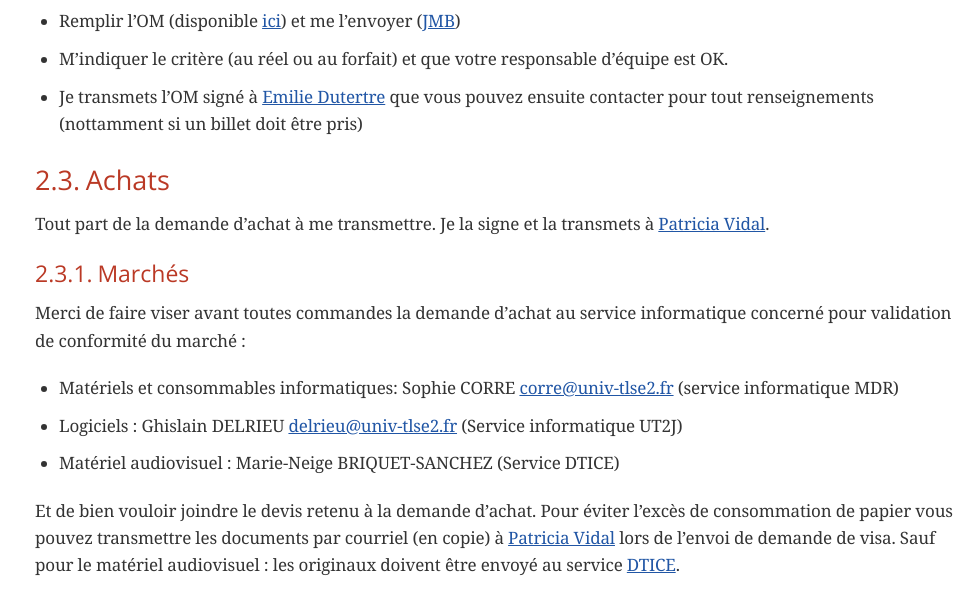
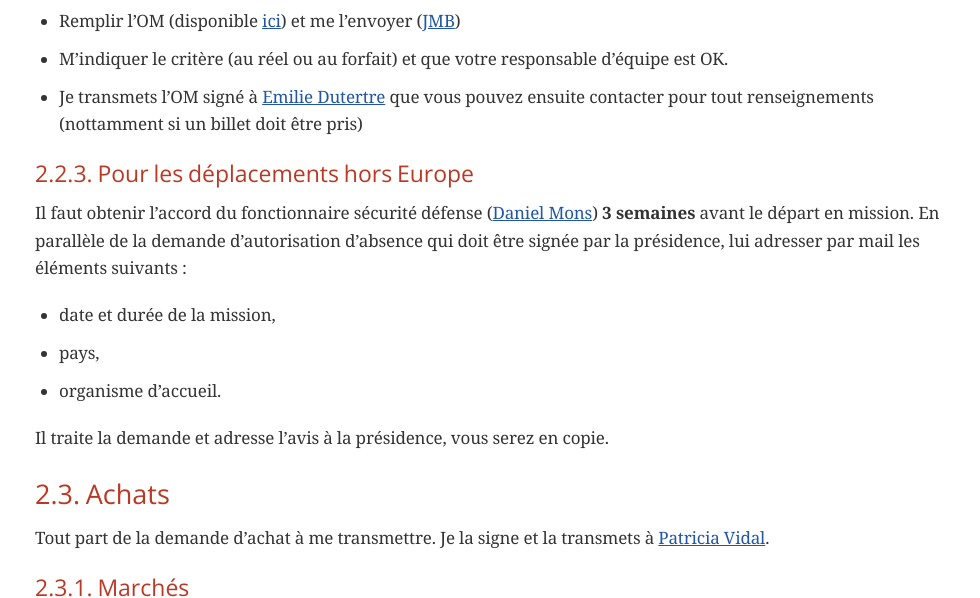
Before and after one commit to jmbruel/irit-ut2j, a plain HTML site: page index.html in a window 1280 px wide. Shown: the part 1497-2095 px from the top of the page, without its empty margins (300-1280 px from the left). Drawn offline with nearby package versions, Linux system fonts and the light colour scheme; a web font is replaced by a local one.

Commit message:
ajout des règles hors UE

```diff
--- a/index.html
+++ b/index.html
@@ -416,7 +416,7 @@ body.book #toc,body.book #preamble,body.book h1.sect0,body.book .sect1>h2{page-b
 <div class="details">
 <span id="author" class="author">Jean-Michel Bruel (bruel@irit.fr)</span><br>
 <span id="revnumber">version 1.1,</span>
-<span id="revdate">2015-10-09</span>
+<span id="revdate">2015-10-16</span>
 </div>
 <div id="toc" class="toc2">
 <div id="toctitle">Table of Contents</div>
@@ -583,6 +583,31 @@ Les documents UT2J sont à télécharger <a href="http://ent-utm.univ-tlse2.fr/m
 tout renseignements (nottamment si un billet doit être pris)</p>
 </li>
 </ul>
+</div>
+</div>
+<div class="sect3">
+<h4 id="_pour_les_déplacements_hors_europe">2.2.3. Pour les déplacements hors Europe</h4>
+<div class="paragraph">
+<p>Il faut obtenir l&#8217;accord du fonctionnaire sécurité défense (<a href="mailto:mons@univ-tlse2.fr">Daniel Mons</a>) <strong>3 semaines</strong>
+avant le départ en mission.
+En parallèle de la demande d’autorisation d’absence qui doit être signée par la présidence,
+lui adresser par mail les éléments suivants :</p>
+</div>
+<div class="ulist">
+<ul>
+<li>
+<p>date et durée de la mission,</p>
+</li>
+<li>
+<p>pays,</p>
+</li>
+<li>
+<p>organisme d’accueil.</p>
+</li>
+</ul>
+</div>
+<div class="paragraph">
+<p>Il traite la demande et adresse l’avis à la présidence, vous serez en copie.</p>
 </div>
 </div>
 </div>
@@ -928,7 +953,7 @@ Pour l&#8217;instant ce document est libre d&#8217;utilisation et géré par la
 <div id="footer">
 <div id="footer-text">
 Version 1.1<br>
-Last updated 2015-10-07 18:03:19 CEST
+Last updated 2015-10-16 14:59:33 CEST
 </div>
 </div>
 </body>
```
